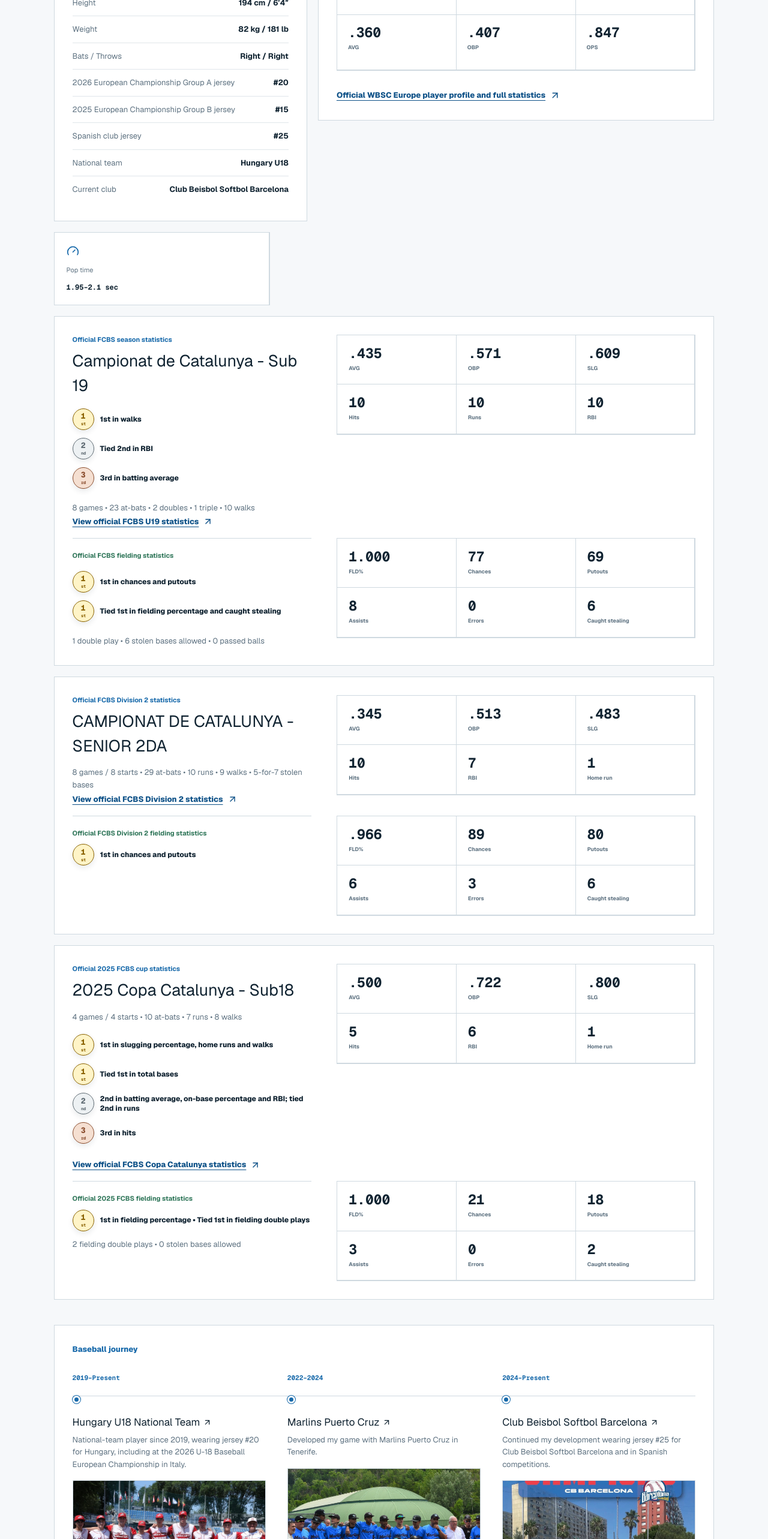
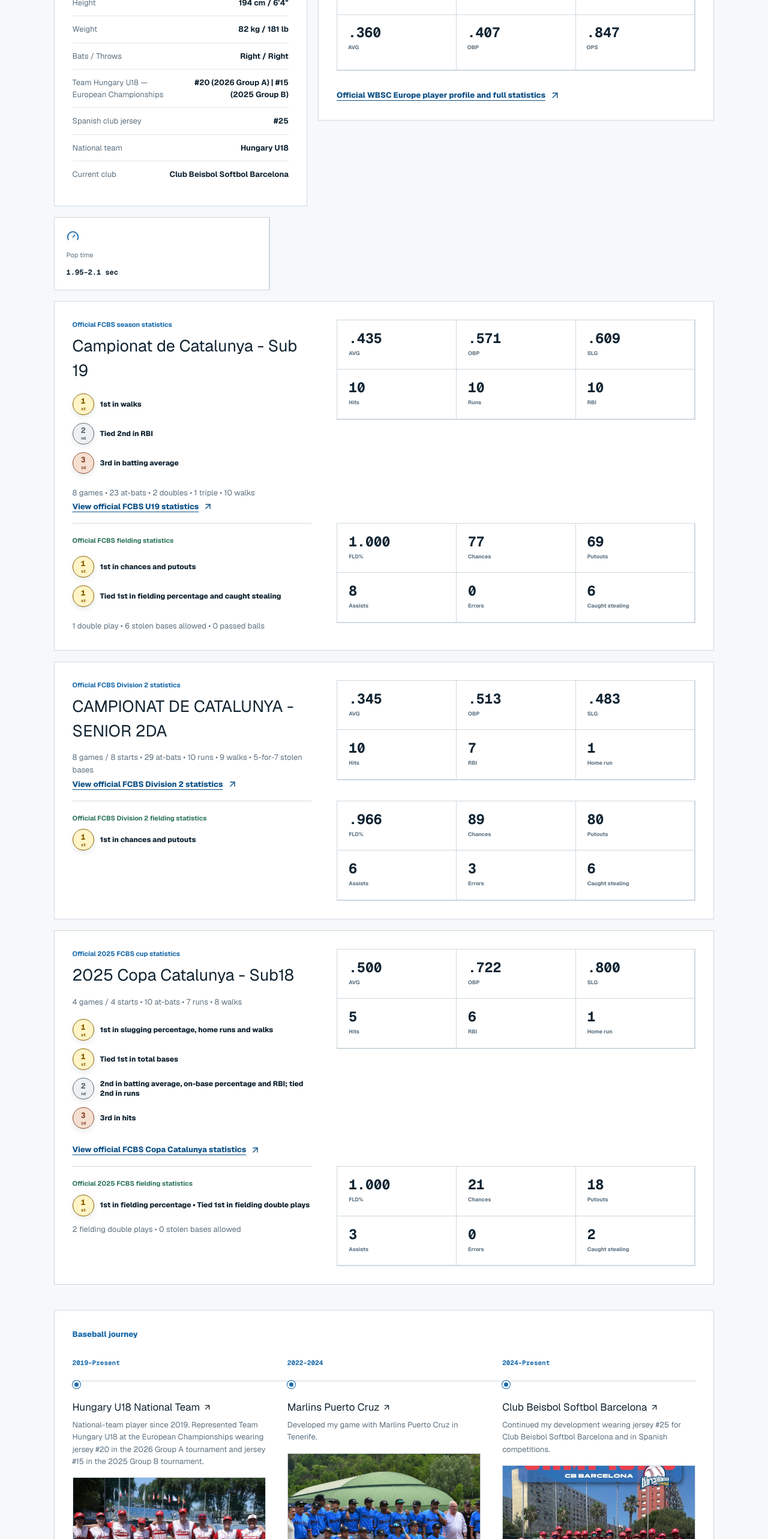
Before and after one commit to zalankocsis25-code/zalan2027, a Next.js app: page / in a window 1280 px wide. Shown: the part 3300-5866 px from the top of the page at 60% size. Built offline with nearby package versions, Linux system fonts and the light colour scheme.

Commit message:
Clarify Hungary European Championship jerseys

```diff
--- a/src/data/profile.ts
+++ b/src/data/profile.ts
@@ -54,8 +54,7 @@ export const profile = {
     ["Graduation", "2027"],
     ["Primary position", "Catcher"], ["Secondary position", "First Base"],
     ["Height", "194 cm / 6′4″"], ["Weight", "82 kg / 181 lb"], ["Bats / Throws", "Right / Right"],
-    ["2026 European Championship Group A jersey", "#20"],
-    ["2025 European Championship Group B jersey", "#15"],
+    ["Team Hungary U18 — European Championships", "#20 (2026 Group A) | #15 (2025 Group B)"],
     ["Spanish club jersey", "#25"],
     ["National team", "Hungary U18"], ["Current club", "Club Beisbol Softbol Barcelona"],
   ],
@@ -109,7 +108,7 @@ export const profile = {
       url: "https://www.wbsceurope.org/en/events/2026-u-18-eurobaseball/teams/40914/players/768899",
       image: "/images/timeline-hungary-right.jpg",
       imageAlt: "With the Hungary U18 National Team",
-      description: "National-team player since 2019, wearing jersey #20 for Hungary, including at the 2026 U-18 Baseball European Championship in Italy.",
+      description: "National-team player since 2019. Represented Team Hungary U18 at the European Championships wearing jersey #20 in the 2026 Group A tournament and jersey #15 in the 2025 Group B tournament.",
     },
     {
       period: "2022–2024",
```
